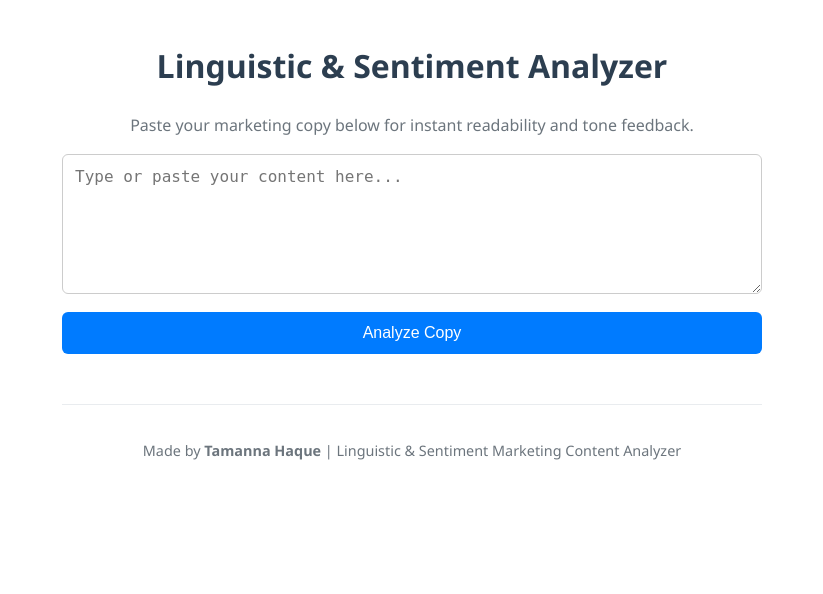
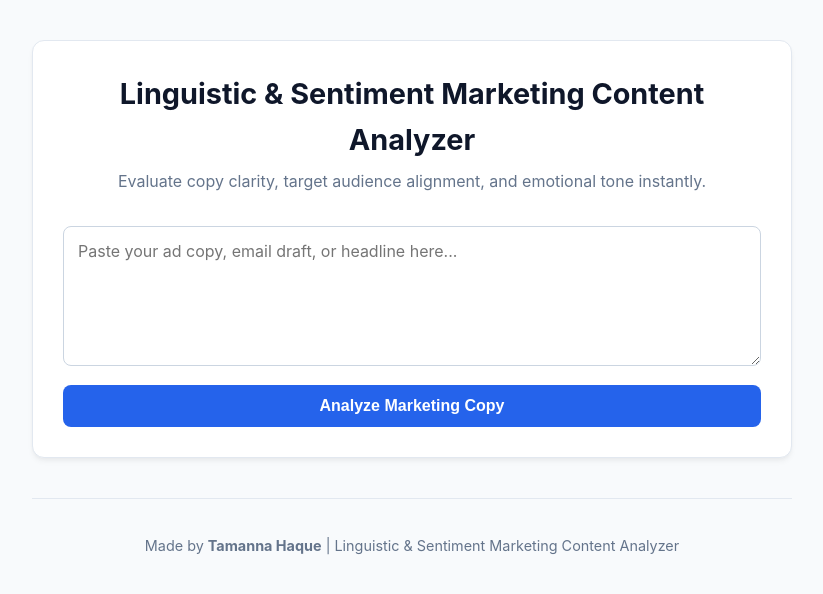
Before and after one commit to haquetamanna08-maker/Linguistic_analyzer, a Flask app: page / in a window 1280 px wide. Shown: the top 594 px of the page, without its empty margins (228-1051 px from the left). Run offline with Flask 3, Linux system fonts and the light colour scheme.

Commit message:
Update index.html

```diff
--- a/templates/index.html
+++ b/templates/index.html
@@ -5,41 +5,62 @@
     <meta name="viewport" content="width=device-width, initial-scale=1.0">
     <title>Marketing Content Analyzer</title>
     <style>
-        body { font-family: 'Segoe UI', Tahoma, Geneva, Verdana, sans-serif; max-width: 700px; margin: 40px auto; padding: 0 20px; line-height: 1.6; color: #333; }
-        h1 { color: #2c3e50; text-align: center; }
-        textarea { width: 100%; height: 140px; padding: 12px; border: 1px solid #ccc; border-radius: 6px; box-sizing: border-box; font-size: 1rem; }
-        button { background-color: #007bff; color: white; padding: 12px 24px; border: none; border-radius: 6px; cursor: pointer; font-size: 1rem; margin-top: 10px; width: 100%; }
-        button:hover { background-color: #0056b3; }
-        .results-box { margin-top: 30px; padding: 20px; border-radius: 8px; background-color: #f8f9fa; border: 1px solid #dee2e6; }
-        .result-item { margin-bottom: 15px; }
-        .tip { font-style: italic; color: #6c757d; font-size: 0.95rem; margin-top: 2px; }
-        footer { margin-top: 50px; padding: 20px 0; text-align: center; font-size: 0.9rem; color: #6c757d; border-top: 1px solid #e9ecef; }
+        * { box-sizing: border-box; }
+        body { font-family: 'Inter', system-ui, -apple-system, sans-serif; max-width: 800px; margin: 40px auto; padding: 0 20px; line-height: 1.6; color: #1e293b; background-color: #f8fafc; }
+        .card { background: white; padding: 30px; border-radius: 12px; box-shadow: 0 4px 6px -1px rgba(0,0,0,0.05), 0 2px 4px -1px rgba(0,0,0,0.03); margin-bottom: 25px; border: 1px solid #e2e8f0; }
+        h1 { color: #0f172a; text-align: center; font-size: 1.8rem; margin-top: 0; margin-bottom: 6px; }
+        textarea { width: 100%; height: 140px; padding: 14px; border: 1px solid #cbd5e1; border-radius: 8px; font-size: 1rem; font-family: inherit; margin-top: 15px; }
+        textarea:focus { outline: none; border-color: #2563eb; ring: 2px #2563eb; }
+        button { background-color: #2563eb; color: white; padding: 12px 24px; border: none; border-radius: 8px; cursor: pointer; font-size: 1rem; font-weight: 600; width: 100%; margin-top: 12px; transition: background 0.2s; }
+        button:hover { background-color: #1d4ed8; }
+        .grid { display: grid; grid-template-columns: 1fr 1fr; gap: 15px; margin-top: 15px; }
+        @media (max-width: 600px) { .grid { grid-template-columns: 1fr; } }
+        .metric-box { background: #f1f5f9; padding: 16px; border-radius: 8px; border-left: 4px solid #2563eb; }
+        .metric-title { font-size: 0.8rem; text-transform: uppercase; letter-spacing: 0.05em; color: #64748b; font-weight: 700; }
+        .metric-value { font-size: 1.05rem; font-weight: 600; color: #0f172a; margin: 4px 0; }
+        .metric-tip { font-size: 0.9rem; color: #475569; }
+        footer { margin-top: 40px; padding: 20px 0; text-align: center; font-size: 0.9rem; color: #64748b; border-top: 1px solid #e2e8f0; }
     </style>
 </head>
 <body>
 
-    <h1>Linguistic & Sentiment Analyzer</h1>
-    <p style="text-align: center; color: #6c757d;">Paste your marketing copy below for instant readability and tone feedback.</p>
+    <div class="card">
+        <h1>Linguistic & Sentiment Marketing Content Analyzer</h1>
+        <p style="text-align: center; color: #64748b; margin-top: 0;">Evaluate copy clarity, target audience alignment, and emotional tone instantly.</p>
 
-    <form method="POST">
-        <textarea name="content" placeholder="Type or paste your content here..." required>{{ original_text }}</textarea>
-        <button type="submit">Analyze Copy</button>
-    </form>
+        <form method="POST">
+            <textarea name="content" placeholder="Paste your ad copy, email draft, or headline here..." required>{{ original_text }}</textarea>
+            <button type="submit">Analyze Marketing Copy</button>
+        </form>
+    </div>
 
-    {% if sentiment_label %}
-    <div class="results-box">
-        <h2>Analysis Results</h2>
+    {% if results %}
+    <div class="card">
+        <h2 style="margin-top: 0; font-size: 1.3rem; color: #0f172a;">Marketing Intelligence Dashboard</h2>
 
-        <div class="result-item">
-            <strong>Tone of Your Copy:</strong> {{ sentiment_label }}
-            <div class="tip">{{ sentiment_tip }}</div>
-        </div>
+        <div class="grid">
+            <div class="metric-box">
+                <div class="metric-title">Target Audience & Channel</div>
+                <div class="metric-value">{{ results.audience }}</div>
+                <div class="metric-tip">{{ results.channel_tip }}</div>
+            </div>
 
-        <hr style="border: 0; border-top: 1px solid #dee2e6;">
+            <div class="metric-box">
+                <div class="metric-title">Brand Tone & Emotion</div>
+                <div class="metric-value">{{ results.tone }}</div>
+                <div class="metric-tip">{{ results.tone_tip }}</div>
+            </div>
 
-        <div class="result-item">
-            <strong>Reading Ease:</strong> {{ readability_label }}
-            <div class="tip">{{ readability_tip }}</div>
+            <div class="metric-box">
+                <div class="metric-title">Call To Action (CTA)</div>
+                <div class="metric-value">{{ results.cta_feedback }}</div>
+            </div>
+
+            <div class="metric-box">
+                <div class="metric-title">Content Volume</div>
+                <div class="metric-value">{{ results.word_count }} words</div>
+                <div class="metric-tip">Est. reading time: {{ results.reading_time }} min</div>
+            </div>
         </div>
     </div>
     {% endif %}
```
